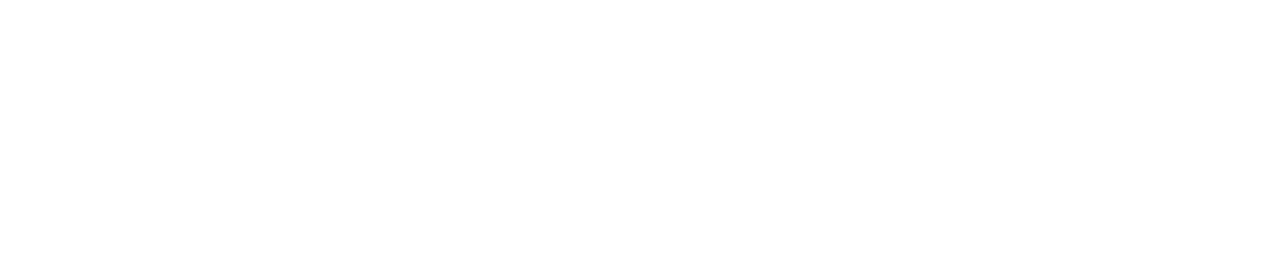
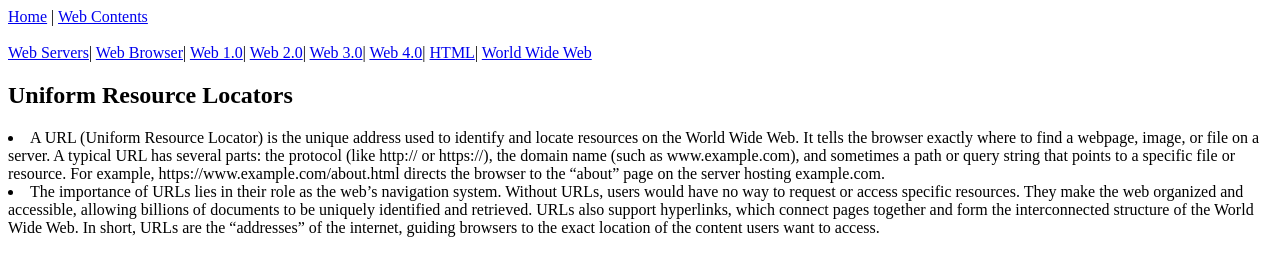
Before and after one commit to abigaelwambui-hub/Internet_Terminology--site, a plain HTML site: page url.html in a window 1280 px wide. Drawn offline with Linux system fonts and the light colour scheme.

Commit message:
Add URL file

```diff
--- a/url.html
+++ b/url.html
@@ -6,6 +6,26 @@
     <title>Document</title>
 </head>
 <body>
+    <nav>
+    <a href="index.html">Home</a> |
+    <a href="web-contents.html">Web Contents</a>
+    </nav>
+    <br>
+    <nav>
+    <a href="web_servers.html">Web Servers</a>|
+    <a href="web_browsers.html">Web Browser</a>|
+    <a href="web_1.html">Web 1.0</a>|
+    <a href="web_2.html">Web 2.0</a>|
+    <a href="web_3.html">Web 3.0</a>|
+    <a href="web_4.html">Web 4.0</a>|
+    <a href="htmlanguage.html">HTML</a>|
+    <a href="www.html">World Wide Web</a>
+  </nav>
 
+  <h2> Uniform Resource Locators</h2>
+  <p><li>A URL (Uniform Resource Locator) is the unique address used to identify and locate resources on the World Wide Web. It tells the browser exactly where to find a webpage, image, or file on a server. A typical URL has several parts: the protocol (like http:// or https://), the domain name (such as www.example.com), and sometimes a path or query string that points to a specific file or resource. For example, https://www.example.com/about.html directs the browser to the “about” page on the server hosting example.com.
+    </li>
+    <li>The importance of URLs lies in their role as the web’s navigation system. Without URLs, users would have no way to request or access specific resources. They make the web organized and accessible, allowing billions of documents to be uniquely identified and retrieved. URLs also support hyperlinks, which connect pages together and form the interconnected structure of the World Wide Web. In short, URLs are the “addresses” of the internet, guiding browsers to the exact location of the content users want to access.
+</li></p>
 </body>
 </html>
```
